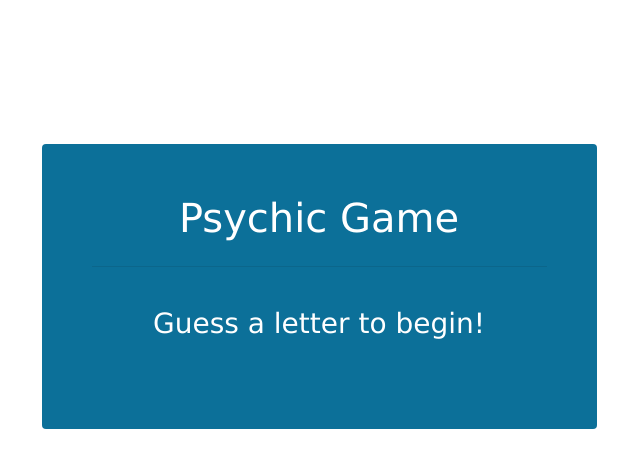
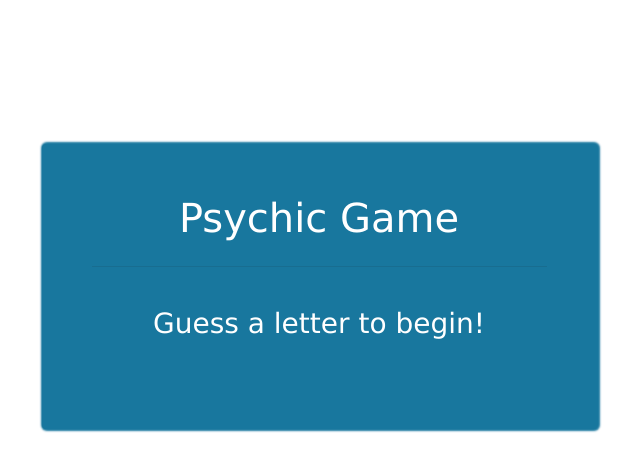
Before and after one commit to mkp0203/Psychic-Game, a plain HTML site: page index.html in a window 1280 px wide. Shown: the full height of the page, 321-961 px from the left. Drawn offline with nearby package versions, Linux system fonts and the light colour scheme.

Commit message:
changed card opacity

```diff
--- a/assets/css/style.css
+++ b/assets/css/style.css
@@ -11,7 +11,8 @@ body {
     text-align: center;
     background-color: #006994;
     color: #fff;
-    opacity: .95;
+    opacity: .9;
+    box-shadow: 1px 0px 2px 2px #006994;
 }
 
 #game {
```
